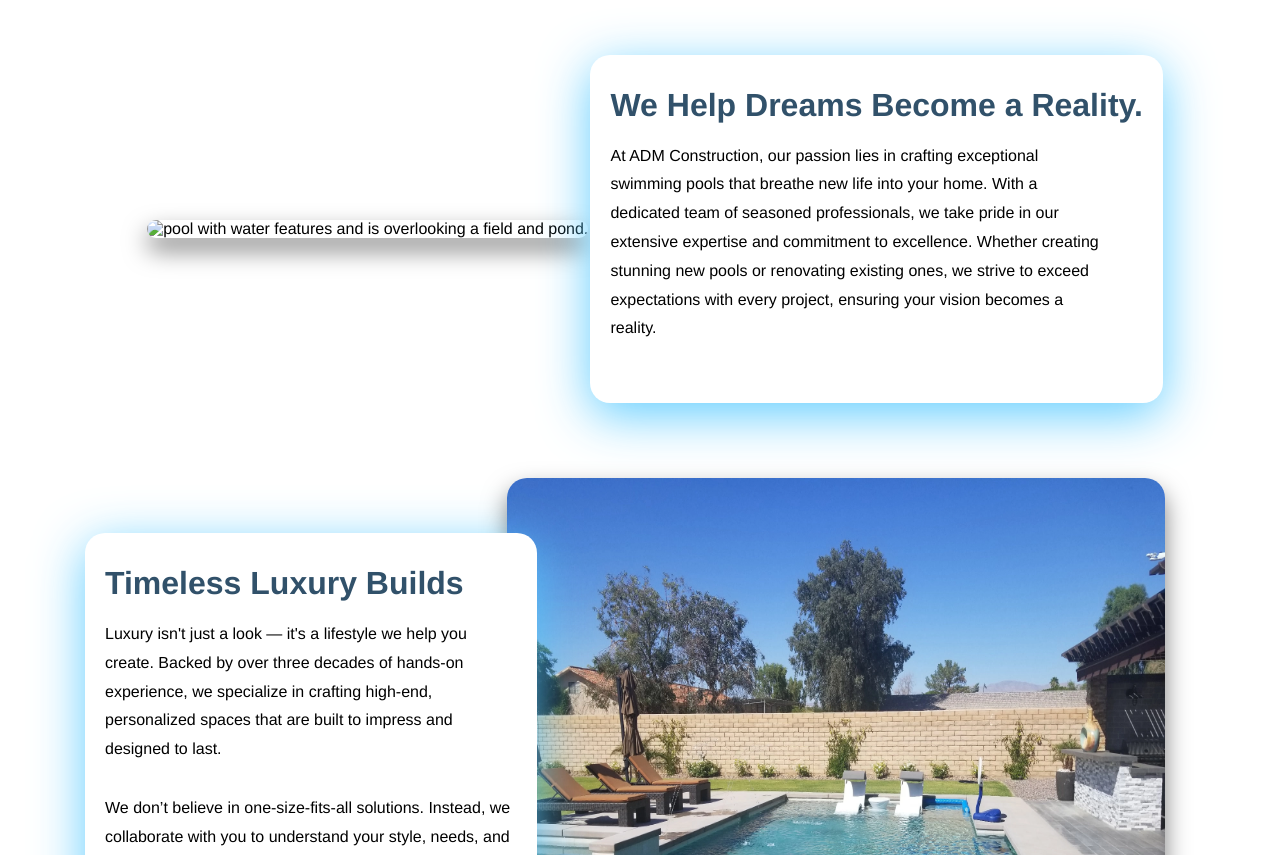
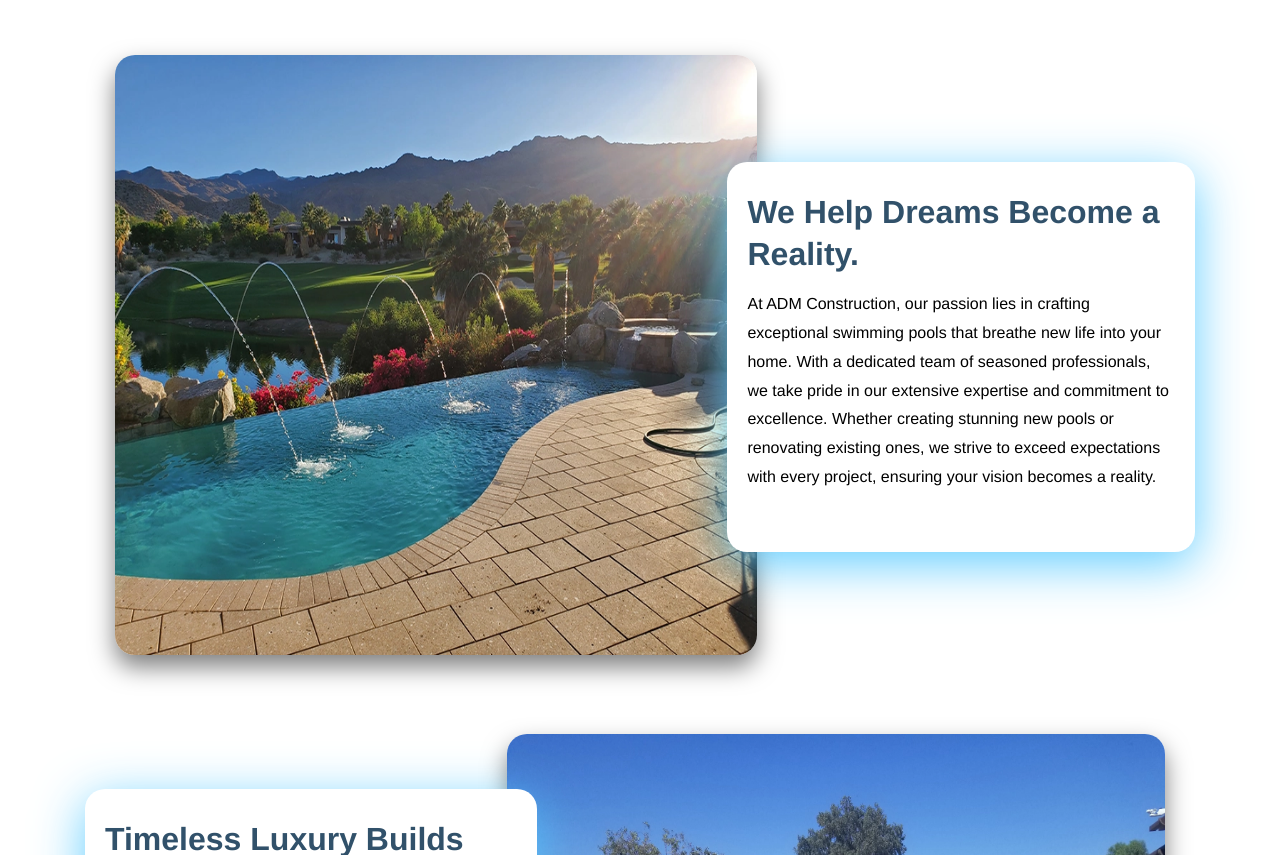
Before and after one commit to trentonipson/adm, a plain HTML site: page index.html in a window 1280 px wide. Shown: the part 898-1753 px from the top of the page. Drawn offline with Linux system fonts and the light colour scheme; the site is published under a folder, as on GitHub Pages, so addresses that start at the root find nothing.

Commit message:
dreams picture link fix

```diff
--- a/index.html
+++ b/index.html
@@ -56,7 +56,7 @@
                 <section class="main-features">
                     <div class="promo-section padbottom15">
                         <div class="image-content">
-                            <img src="/media/dreams-reality.webp" alt="pool with water features and is overlooking a field and pond." width="900px">
+                            <img src="media/dreams-reality.webp" alt="pool with water features and is overlooking a field and pond." width="900px">
                         </div>
                         <div class="text-content">
                             <h2>We Help Dreams Become a Reality.</h2>
```
